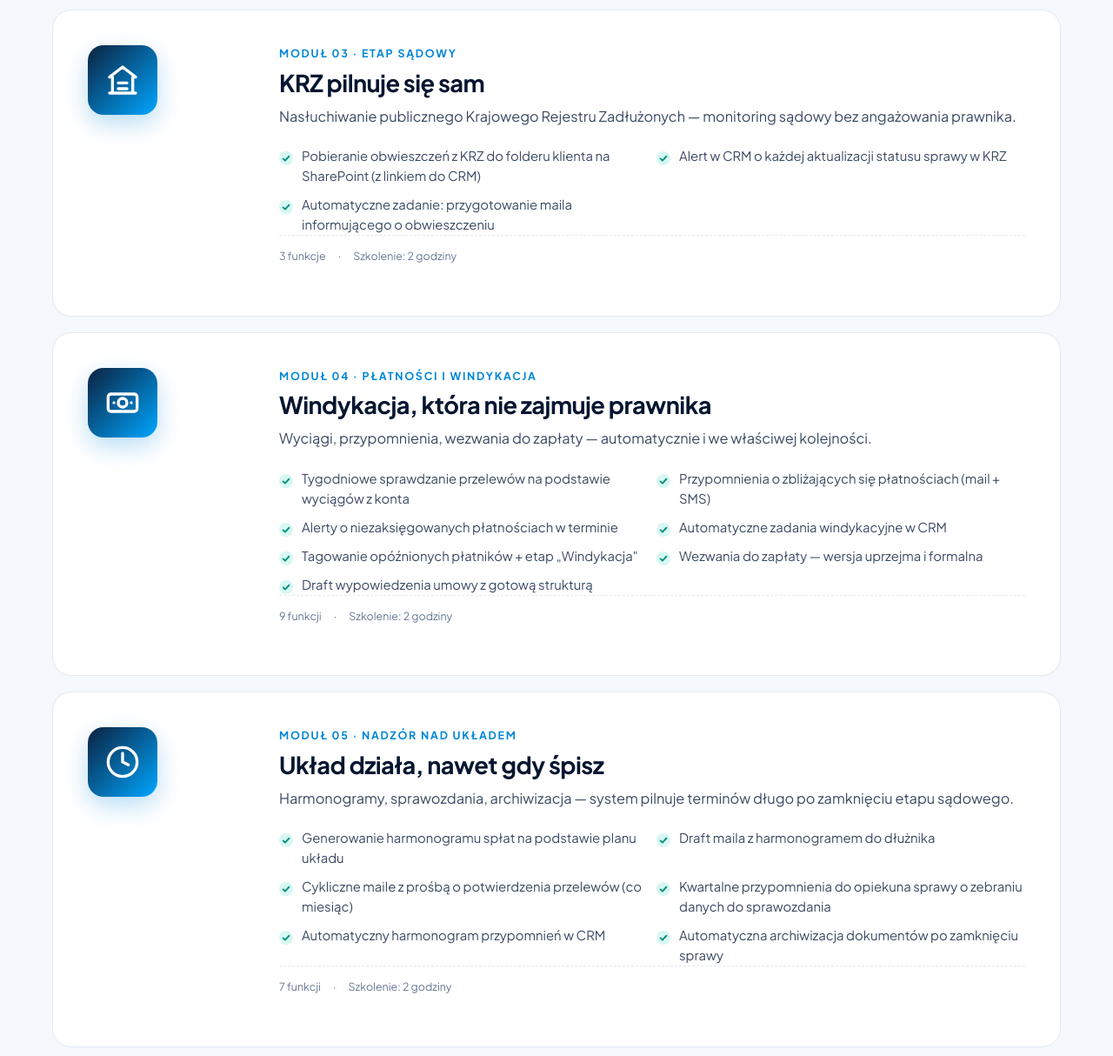
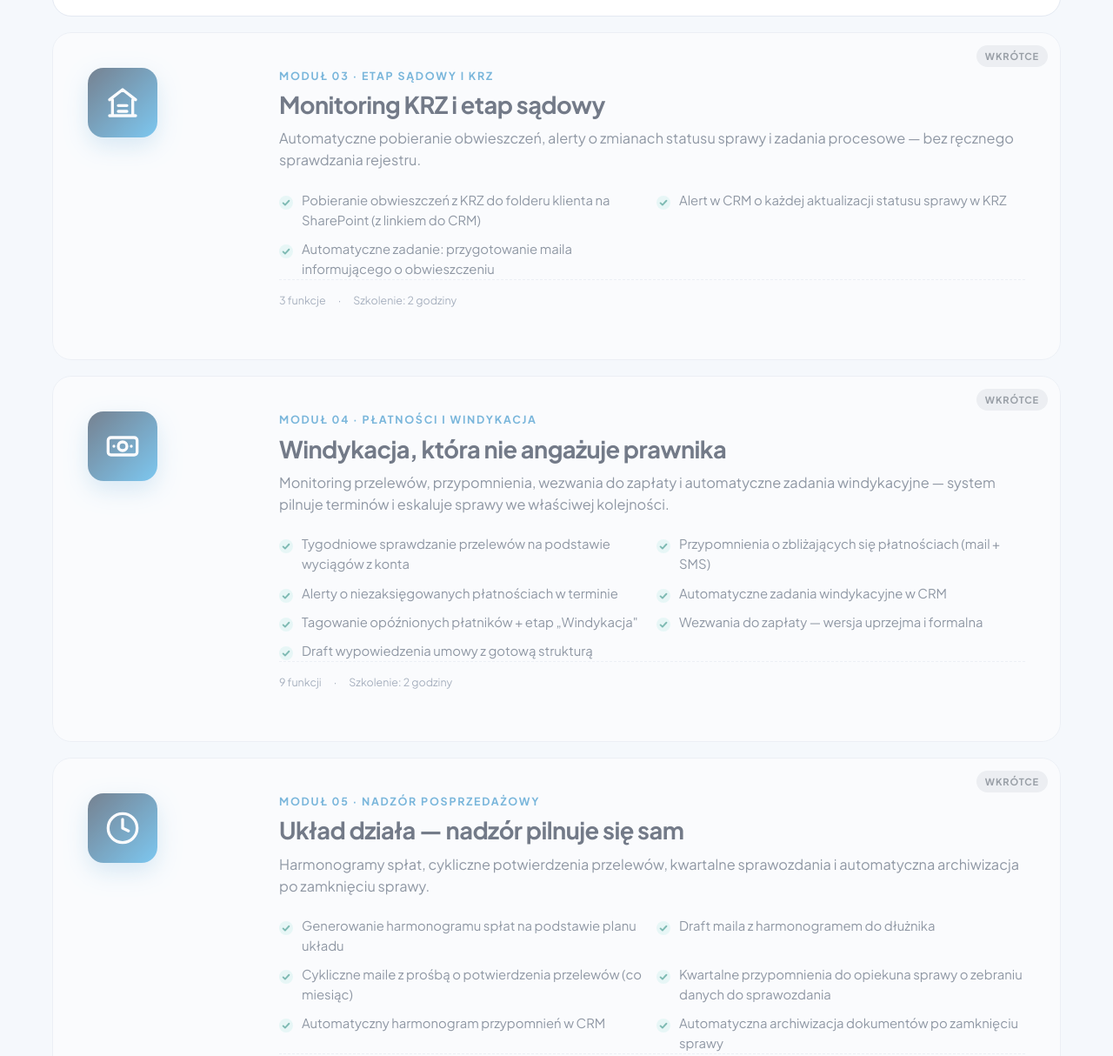
Before and after one commit to boosterai-pl/RestrukturyzacjaLandingPage, a website: page Strona/index.html in a window 1280 px wide. Shown: the part 3367-4581 px from the top of the page at 87% size. Drawn offline with Linux system fonts and the light colour scheme.

Commit message:
feat: aktualizacja modulow + wyszarzenie modulow 03-05 jako Coming soon

```diff
--- a/Strona/index.html
+++ b/Strona/index.html
@@ -373,6 +373,34 @@
     grid-template-columns: 1fr;
     margin-bottom: 18px;
     transition: box-shadow .2s ease, transform .2s ease;
+    position: relative;
+  }
+  /* Coming soon module — wyszarzenie + badge */
+  .module-coming-soon {
+    opacity: 0.55;
+    filter: grayscale(20%);
+  }
+  .module-coming-soon:hover {
+    box-shadow: none;
+    transform: none;
+  }
+  .module-coming-soon::after {
+    content: "Wkrótce";
+    position: absolute;
+    top: 14px;
+    right: 14px;
+    background: #e5e7eb;
+    color: #4b5563;
+    font-size: 11px;
+    font-weight: 700;
+    letter-spacing: 0.08em;
+    text-transform: uppercase;
+    padding: 4px 10px;
+    border-radius: 999px;
+    opacity: 1.2; /* counteract parent opacity slightly */
+  }
+  @media (max-width: 700px) {
+    .module-coming-soon::after { top: 10px; right: 10px; font-size: 10px; padding: 3px 8px; }
   }
   .module:hover { box-shadow: var(--shadow-md); }
   .module:last-child { margin-bottom: 0; }
@@ -881,7 +909,7 @@
 <section class="modules" id="moduly">
   <div class="container">
     <div class="section-head">
-      <span class="eyebrow">5 modułów, jeden system</span>
+      <span class="eyebrow">Modułowy system</span>
       <h2>Każdy moduł rozwiązuje konkretny odcinek procesu</h2>
       <p>Wdróż je jako komplet lub pojedynczo. Integrują się nawzajem i z narzędziami, których już używasz.</p>
     </div>
@@ -894,9 +922,9 @@
         </div>
       </div>
       <div>
-        <div class="module-num">Moduł 01 · Sprzedaż</div>
-        <h3>Leady, na które odpowiadasz w 4 minuty</h3>
-        <p class="module-lead">Lead → CRM → wycena → onboarding. Od pierwszego kontaktu do podpisanej umowy — bez ręcznej pracy biurowej.</p>
+        <div class="module-num">Moduł 01 · Sprzedaż i onboarding</div>
+        <h3>Nowe sprawy bez ręcznego wpisywania danych</h3>
+        <p class="module-lead">Od pierwszego kontaktu do podpisanej umowy — z automatycznym uzupełnianiem danych, dynamiczną ankietą restrukturyzacyjną i gotowymi dokumentami onboardingowymi.</p>
         <ul class="module-features">
           <li>Leady z maila i telefonu trafiają do CRM natychmiast, z automatycznym przypisaniem</li>
           <li>Uzupełnianie danych firmy po NIP (API GUS/Regon) — zero ręcznego wpisywania</li>
@@ -921,9 +949,9 @@
         </div>
       </div>
       <div>
-        <div class="module-num">Moduł 02 · Restrukturyzacja</div>
-        <h3>Plany i wezwania układowe piszą się same</h3>
-        <p class="module-lead">Dłużnik, wierzyciele, dokumenty układowe — gotowe drafty na bazie danych z CRM.</p>
+        <div class="module-num">Moduł 02 · Dokumenty i układ</div>
+        <h3>Dokumenty układowe generują się z danych — nie z klawiatury</h3>
+        <p class="module-lead">Drafty planu restrukturyzacyjnego, testu prywatnego wierzyciela i propozycji układowych — gotowe na podstawie wywiadu z dłużnikiem. Prawnik recenzuje, nie pisze od zera.</p>
         <ul class="module-features">
           <li>Automatyczne wiadomości powitalne do dłużnika, wierzycieli i komorników</li>
           <li>Draft planu restrukturyzacyjnego na podstawie wywiadu z dłużnikiem</li>
@@ -937,17 +965,17 @@
       </div>
     </article>
 
-    <!-- Moduł 03 -->
-    <article class="module">
+    <!-- Moduł 03 — Coming soon -->
+    <article class="module module-coming-soon">
       <div>
         <div class="module-icon" aria-hidden="true">
           <svg viewBox="0 0 24 24" fill="none" stroke="currentColor" stroke-width="2" stroke-linecap="round" stroke-linejoin="round"><path d="M3 21h18M5 21V10m14 11V10M3 10l9-7 9 7M9 14h6M9 18h6"/></svg>
         </div>
       </div>
       <div>
-        <div class="module-num">Moduł 03 · Etap sądowy</div>
-        <h3>KRZ pilnuje się sam</h3>
-        <p class="module-lead">Nasłuchiwanie publicznego Krajowego Rejestru Zadłużonych — monitoring sądowy bez angażowania prawnika.</p>
+        <div class="module-num">Moduł 03 · Etap sądowy i KRZ</div>
+        <h3>Monitoring KRZ i etap sądowy</h3>
+        <p class="module-lead">Automatyczne pobieranie obwieszczeń, alerty o zmianach statusu sprawy i zadania procesowe — bez ręcznego sprawdzania rejestru.</p>
         <ul class="module-features">
           <li>Pobieranie obwieszczeń z KRZ do folderu klienta na SharePoint (z linkiem do CRM)</li>
           <li>Alert w CRM o każdej aktualizacji statusu sprawy w KRZ</li>
@@ -959,8 +987,8 @@
       </div>
     </article>
 
-    <!-- Moduł 04 -->
-    <article class="module">
+    <!-- Moduł 04 — Coming soon -->
+    <article class="module module-coming-soon">
       <div>
         <div class="module-icon" aria-hidden="true">
           <svg viewBox="0 0 24 24" fill="none" stroke="currentColor" stroke-width="2" stroke-linecap="round" stroke-linejoin="round"><rect x="2" y="6" width="20" height="12" rx="2"/><circle cx="12" cy="12" r="3"/><path d="M6 12h.01M18 12h.01"/></svg>
@@ -968,8 +996,8 @@
       </div>
       <div>
         <div class="module-num">Moduł 04 · Płatności i windykacja</div>
-        <h3>Windykacja, która nie zajmuje prawnika</h3>
-        <p class="module-lead">Wyciągi, przypomnienia, wezwania do zapłaty — automatycznie i we właściwej kolejności.</p>
+        <h3>Windykacja, która nie angażuje prawnika</h3>
+        <p class="module-lead">Monitoring przelewów, przypomnienia, wezwania do zapłaty i automatyczne zadania windykacyjne — system pilnuje terminów i eskaluje sprawy we właściwej kolejności.</p>
         <ul class="module-features">
           <li>Tygodniowe sprawdzanie przelewów na podstawie wyciągów z konta</li>
           <li>Przypomnienia o zbliżających się płatnościach (mail + SMS)</li>
@@ -985,17 +1013,17 @@
       </div>
     </article>
 
-    <!-- Moduł 05 -->
-    <article class="module">
+    <!-- Moduł 05 — Coming soon -->
+    <article class="module module-coming-soon">
       <div>
         <div class="module-icon" aria-hidden="true">
           <svg viewBox="0 0 24 24" fill="none" stroke="currentColor" stroke-width="2" stroke-linecap="round" stroke-linejoin="round"><circle cx="12" cy="12" r="10"/><polyline points="12 6 12 12 16 14"/></svg>
         </div>
       </div>
       <div>
-        <div class="module-num">Moduł 05 · Nadzór nad układem</div>
-        <h3>Układ działa, nawet gdy śpisz</h3>
-        <p class="module-lead">Harmonogramy, sprawozdania, archiwizacja — system pilnuje terminów długo po zamknięciu etapu sądowego.</p>
+        <div class="module-num">Moduł 05 · Nadzór posprzedażowy</div>
+        <h3>Układ działa — nadzór pilnuje się sam</h3>
+        <p class="module-lead">Harmonogramy spłat, cykliczne potwierdzenia przelewów, kwartalne sprawozdania i automatyczna archiwizacja po zamknięciu sprawy.</p>
         <ul class="module-features">
           <li>Generowanie harmonogramu spłat na podstawie planu układu</li>
           <li>Draft maila z harmonogramem do dłużnika</li>
```
